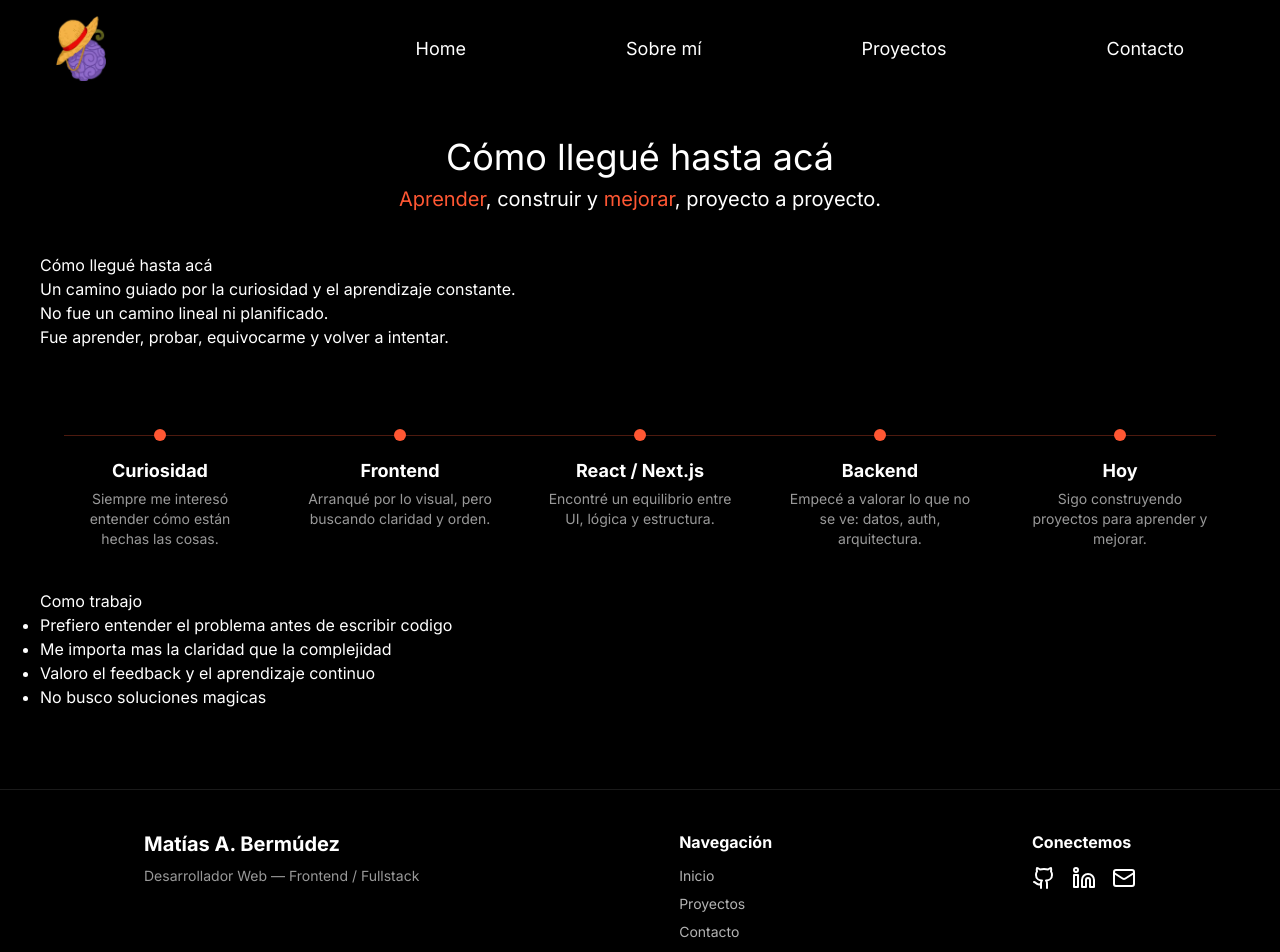
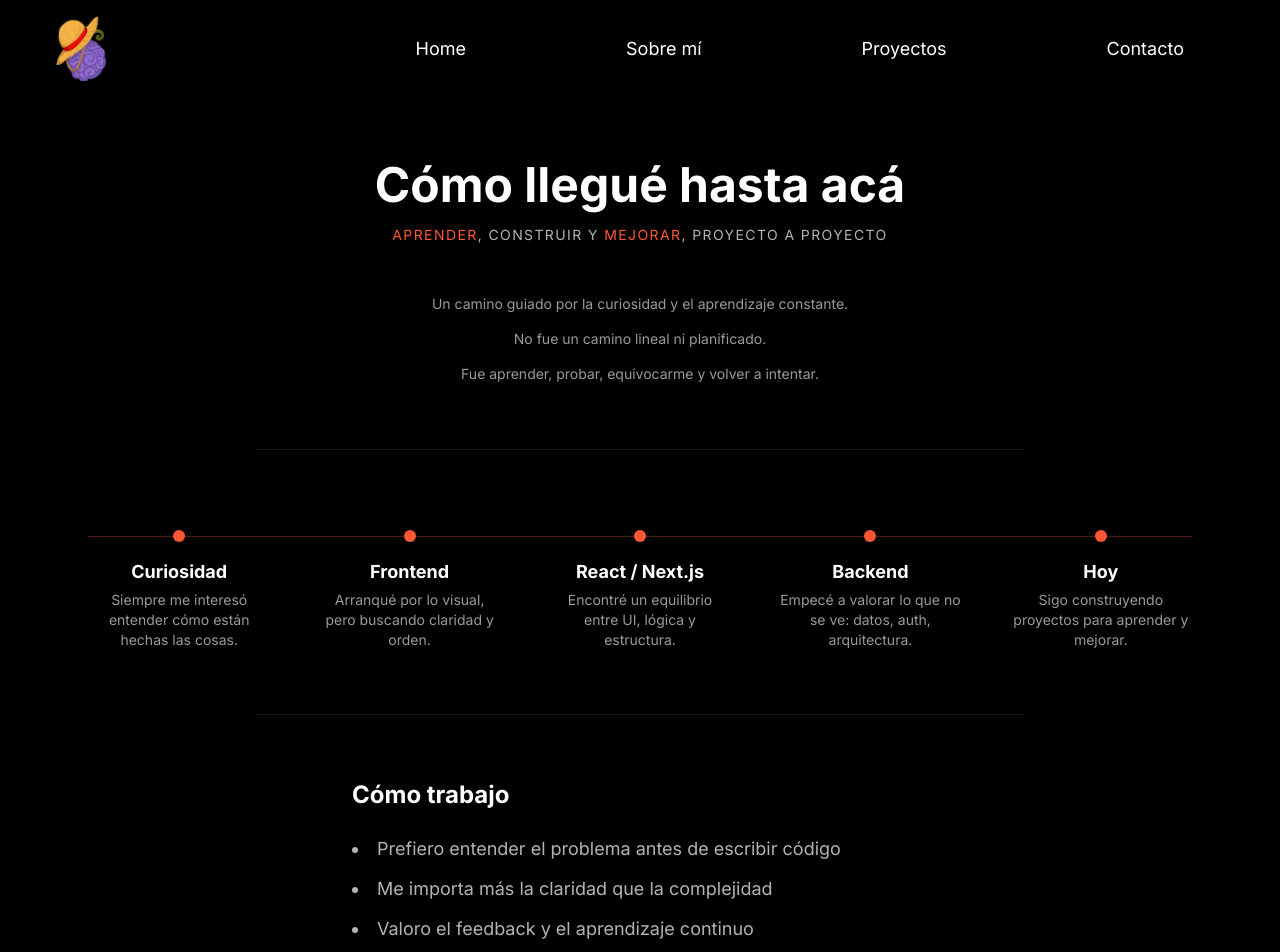
Before and after one commit to matiasbermudez/portfolio2-front, a Next.js app: page /sobre-mi in a window 1280 px wide. Shown: the top 952 px of the page. Built offline with nearby package versions, Linux system fonts and the light colour scheme.

Commit message:
mejora visual en sobre-mi

```diff
--- a/src/app/sobre-mi/page.tsx
+++ b/src/app/sobre-mi/page.tsx
@@ -2,33 +2,52 @@ import TimeLineComp from "../components/timeLineComp"
 export default function About() {
 
     return (
-        <div>
-            <h1 className="text-center text-4xl mt-10 ">Cómo llegué hasta acá</h1>
-            <h3 className="text-center text-xl mt-2 "> <span className="text-[#FF5733]">Aprender</span>, construir y  <span className="text-[#FF5733]">mejorar</span>, proyecto a proyecto.</h3>
-            <div className="m-10">
-                <p>Cómo llegué hasta acá</p>
-                <p>Un camino guiado por la curiosidad y el aprendizaje constante.</p>
-
-                <p>No fue un camino lineal ni planificado.</p>
-                <p>Fue aprender, probar, equivocarme y volver a intentar.</p>
+        <div className="max-w-6xl mx-auto px-6">
 
 
+  <h1 className="text-center text-4xl md:text-5xl font-semibold mt-16">
+    Cómo llegué hasta acá
+  </h1>
 
-            </div>
-            <p className="text-start mt-10">
+  <h3 className="text-center text-xs md:text-sm tracking-widest uppercase mt-4 text-white/70">
+    <span className="text-[#FF5733]">Aprender</span>, construir y{" "}
+    <span className="text-[#FF5733]">mejorar</span>, proyecto a proyecto
+  </h3>
 
-            </p>
-            <TimeLineComp />
 
-            <section className="m-10">
-                <h3>Como trabajo</h3>
-                <ul className="list-disc ">
-                    <li>Prefiero entender el problema antes de escribir codigo</li>
-                    <li>Me importa mas la claridad que la complejidad</li>
-                    <li>Valoro el feedback y el aprendizaje continuo</li>
-                    <li>No busco soluciones magicas</li>
-                </ul>
-            </section>
-        </div>
+  <div className="max-w-xl mx-auto mt-12 text-center space-y-3 text-white/60 text-sm leading-relaxed">
+    <p>
+      Un camino guiado por la curiosidad y el aprendizaje constante.
+    </p>
+    <p>
+      No fue un camino lineal ni planificado.
+    </p>
+    <p>
+      Fue aprender, probar, equivocarme y volver a intentar.
+    </p>
+  </div>
+
+  <div className="h-px bg-white/10 max-w-3xl mx-auto my-16" />
+
+  <TimeLineComp />
+
+
+  <div className="h-px bg-white/10 max-w-3xl mx-auto my-16" />
+
+  <section className="max-w-xl mx-auto mb-20">
+    <h3 className="text-2xl font-semibold mb-6">
+      Cómo trabajo
+    </h3>
+
+    <ul className="space-y-3 text-lg text-white/70 list-disc list-inside">
+      <li>Prefiero entender el problema antes de escribir código</li>
+      <li>Me importa más la claridad que la complejidad</li>
+      <li>Valoro el feedback y el aprendizaje continuo</li>
+      <li>No busco soluciones mágicas</li>
+    </ul>
+  </section>
+
+</div>
+
     )
 }
```
